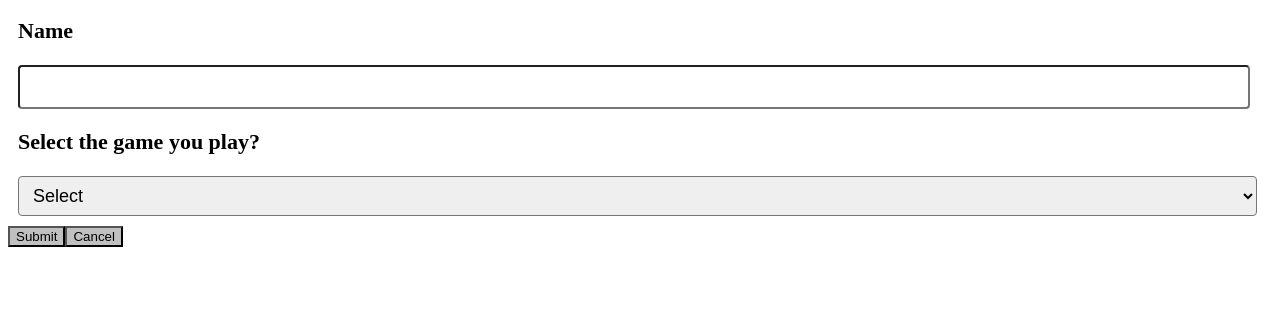
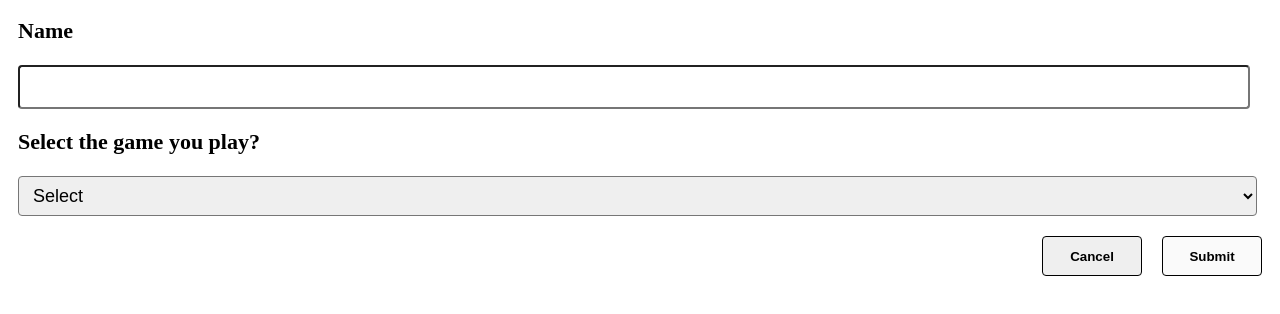
Before and after one commit to nxsudarshan/javascript-client, a React (Create React App) app: page / in a window 1280 px wide. Shown: the top 314 px of the page. Built offline with nearby package versions, Linux system fonts and the light colour scheme.

Commit message:
feat : #40766 code update

```diff
--- a/src/components/Button/Button.jsx
+++ b/src/components/Button/Button.jsx
@@ -1,18 +1,22 @@
+/* eslint-disable react/style-prop-object */
 /* eslint-disable no-unneeded-ternary */
 /* eslint-disable react/prop-types */
 /* eslint-disable no-const-assign */
 import React from 'react';
 import { greenButton } from './style';
 
+const buttonStyle = {
+  float: 'right',
+};
 export class Button extends React.Component {
   render() {
     const {
+      value,
       disabled,
-      isTouched,
       style,
       ...rest
     } = this.props;
-    const newStyle = isTouched ? Object.assign({ ...style }, greenButton) : { ...style };
+    const newStyle = !disabled && value === 'Submit' ? Object.assign({ ...style }, greenButton) : { ...style };
     // Props
     // * color (default: ‘default’, or ‘primary’)
     // * disabled (boolean, default: false)
@@ -20,9 +24,9 @@ export class Button extends React.Component {
     // * value (string and must be required)
     // * onClick (function and must be required)
     const buttonResult = [
-      <>
-        <input type="button" style={newStyle} {...rest} />
-      </>,
+      <div style={buttonStyle}>
+        <input type="button" value={value} style={newStyle} {...rest} disabled={disabled} />
+      </div>,
     ];
     return buttonResult;
   }
--- a/src/components/Button/style.js
+++ b/src/components/Button/style.js
@@ -1,3 +1,4 @@
 export const greenButton = {
   backgroundColor: 'green',
+  color:'white',
 };
--- a/src/components/RadioGroup/RadioGroup.jsx
+++ b/src/components/RadioGroup/RadioGroup.jsx
@@ -3,6 +3,7 @@
 /* eslint-disable no-unused-expressions */
 /* eslint-disable array-callback-return */
 import React from 'react';
+
 import { textStyle } from './style';
 
 export class RadioGroup extends React.Component {
@@ -11,6 +12,7 @@ export class RadioGroup extends React.Component {
       value,
       onChange,
       options,
+      onFocus,
     } = this.props;
     return (
       options.map(item => (
@@ -22,8 +24,9 @@ export class RadioGroup extends React.Component {
             checked={value === item.value}
             id={item.value}
             onChange={onChange}
+            onFocus={onFocus}
           />
-          <label style={textStyle} htmlFor={item.value} c>{item.label}</label>
+          <label style={textStyle} htmlFor={item.value}>{item.label}</label>
         </div>
       ))
     );
--- a/src/components/SelectField/SelectField.jsx
+++ b/src/components/SelectField/SelectField.jsx
@@ -11,12 +11,13 @@ export class SelectField extends React.Component {
       value,
       onChange,
       title,
+      error,
       ...rest
     } = this.props;
     return (
       <>
         <p style={textStyle}>{title}</p>
-        <select {...rest} style={style} onChange={onChange}>
+        <select {...rest} error={error} style={style} onChange={onChange}>
           <option disabled selected>Select</option>
           {
             options.map(item => <option value={item.label}>{item.value}</option>)
--- a/src/components/TextField/TextField.jsx
+++ b/src/components/TextField/TextField.jsx
@@ -21,15 +21,15 @@ const isError = {
 };
 // eslint-disable-next-line no-unused-vars
 export const TextField = (props) => {
+  let newStyle;
   const { error, ...rest } = props;
   if (error) {
-    const newStyle = Object.assign(errors, style);
+    newStyle = Object.assign(errors, style);
   } else {
-    const newStyle = style;
+    newStyle = style;
   }
   const { onChange } = props;
   return (
-
     onChange ? (
       <>
         <p style={textStyle}>{props.title}</p>
--- a/src/configs/constants.js
+++ b/src/configs/constants.js
@@ -7,8 +7,8 @@ export const CRICKET_BOWLER = 'Bowler';
 export const CRICKET_BATSMAN = 'Batsman';
 export const FOOTBALL_DEFENDER = 'Defender';
 export const FOOTBALL_STRIKER = 'Striker';
-export const CRICKET = 'Cricket';
-export const FOOTBALL = 'Football';
+export const CRICKET = 'cricket';
+export const FOOTBALL = 'football';
 export const CRICKET_ARRAY = [
   { label: CRICKET_WICKETKEEPER, value: CRICKET_WICKETKEEPER },
   { label: CRICKET_BATSMAN, value: CRICKET_BATSMAN },
--- /dev/null
+++ b/src/configs/index.js
@@ -0,0 +1 @@
+export { inputDemoSchema } from './inputDemoSchema';
--- /dev/null
+++ b/src/configs/inputDemoSchema.js
@@ -0,0 +1,10 @@
+import * as yup from 'yup';
+
+export const inputDemoSchema = yup.object().shape({
+  name: yup.string()
+    .required('Name is a required field'),
+  sport: yup.string()
+    .required('Sport is a required field'),
+  radio: yup.string()
+    .required('What you do is a required field'),
+});
--- a/src/pages/InputDemo/InputDemo.jsx
+++ b/src/pages/InputDemo/InputDemo.jsx
@@ -11,6 +11,7 @@
 /* eslint-disable no-unused-vars */
 /* eslint-disable react/no-unused-state */
 import React from 'react';
+
 import { Button } from '../../components';
 import {
   CRICKET_ARRAY,
@@ -21,22 +22,38 @@ import {
 } from '../../configs/constants';
 // eslint-disable-next-line import/named
 import { TextField, SelectField, RadioGroup } from '../../components';
+import { inputDemoSchema } from '../../configs';
 
 const touchedError = {
   color: 'red',
 };
 
+const errorStyle = {
+  borderColor: 'red',
+};
+
 const buttonStyle = {
-  backgroundColor: 'silver',
   color: 'black',
+  height: '40px',
+  width: '100px',
+  padding: '10px',
+  fontWeight: 'bold',
+  border: '0.5px solid black',
+  margin: '10px',
+  borderRadius: '4px',
+  cursor: 'pointer',
 };
 export class InputDemo extends React.Component {
   state = {
     name: '',
     sport: '',
-    errors: [],
+    errors: [''],
     [CRICKET]: '',
     [FOOTBALL]: '',
+  }
+
+  initialState = {
+
   }
 
   componentDidUpdate() {
@@ -46,7 +63,7 @@ export class InputDemo extends React.Component {
   handleNameChange = (e) => {
     this.setState({
       name: e.target.value,
-    });
+    }, this.validate);
   }
 
   optionsChangeHandler = value => (e) => {
@@ -55,37 +72,54 @@ export class InputDemo extends React.Component {
     });
     this.setState({
       [value]: e.target.value,
-    });
+      radio: e.target.value,
+    }, this.validate);
+  }
+
+  setError = (field) => {
+    const { errors } = this.state;
+    const index = errors.findIndex(item => item.path === field);
+    return index > -1;
   }
 
   radioOptions = () => {
     if (this.state.sport === CRICKET) {
-      const selected = this.state.Cricket;
+      const { cricket } = this.state;
       return (
         <div>
           <RadioGroup
-            value={selected}
+            value={cricket}
             onChange={this.optionsChangeHandler(this.state.sport)}
             options={CRICKET_ARRAY}
+            error={this.setError('radio')}
           />
+
+          <span style={touchedError}>{this.getError('radio')}</span>
         </div>
       );
     }
     if (this.state.sport === FOOTBALL) {
-      const selected = this.state.Football;
+      const { football } = this.state;
       return (
         <div>
           <RadioGroup
-            value={selected}
+            value={football}
             onChange={this.optionsChangeHandler(this.state.sport)}
             options={FOOTBALL_ARRAY}
+            onFocus={this._onFocus}
+            error={this.setError('radio')}
           />
+          <span style={touchedError}>{this.getError('radio')}</span>
         </div>
       );
     }
   }
 
   handleSportChange = (e) => {
+    this.setState({
+      radio: '',
+      sport: '',
+    });
     this.setState({
       sport: e.target.value,
     }, this.validate);
@@ -97,10 +131,9 @@ export class InputDemo extends React.Component {
     return index > -1 ? errors[index].message : '';
   }
 
-  _onFocus = () => {
-    this.setState({
-      touched: true,
-    }, this.validate);
+  buttonDisabled = () => {
+    const { errors } = this.state;
+    return errors.length !== 0;
   }
 
   _onBlur = () => {
@@ -109,8 +142,30 @@ export class InputDemo extends React.Component {
     }, this.validate);
   }
 
-  buttonChangeHandle = (e) => {
+  buttonSubmitChangeHandle = (e) => {
     console.log('testing');
+  }
+
+  buttonCancelChangeHandle = (e) => {
+    console.log(e);
+  }
+
+  validate = () => {
+    const {
+      name,
+      sport,
+      radio,
+    } = this.state;
+    inputDemoSchema.validate({ name, sport, radio }, { abortEarly: false })
+      .then((noError) => {
+        this.setState({
+          errors: [],
+        });
+      }).catch((error) => {
+        this.setState({
+          errors: error.inner,
+        });
+      });
   }
 
   render() {
@@ -121,43 +176,37 @@ export class InputDemo extends React.Component {
           type="text"
           onChange={this.handleNameChange}
           title="Name"
-          onFocus={this._onFocus}
           onBlur={this._onBlur}
+          error={this.setError('name')}
         />
-
         <span style={touchedError}>{this.getError('name')}</span>
-
         <SelectField
           type="text"
           isTouched={this.state.touched}
           onChange={this.handleSportChange}
           title="Select the game you play?"
           options={SELECT_ARRAY}
-          onFocus={this._onFocus}
           onBlur={this._onBlur}
+          error={this.setError('sport')}
         />
 
         <span style={touchedError}>{this.getError('sport')}</span>
 
         {this.radioOptions()}
 
-        <span style={touchedError}>{this.getError('options')}</span>
-
         <div>
           <Button
-            isTouched={this.state.touched && this.state.noError}
             name="submit"
             value="Submit"
             style={buttonStyle}
-            onClick={this.buttonChangeHandle}
-            disabled={this.state.touched && this.state.noError}
+            onClick={this.buttonSubmitChangeHandle}
+            disabled={this.buttonDisabled()}
           />
           <Button
             name="cancel"
             value="Cancel"
             style={buttonStyle}
-            onClick={this.buttonChangeHandle}
-            disabled={this.state.touched && this.state.noError}
+            onClick={this.buttonCancelChangeHandle}
           />
         </div>
       </>
```
